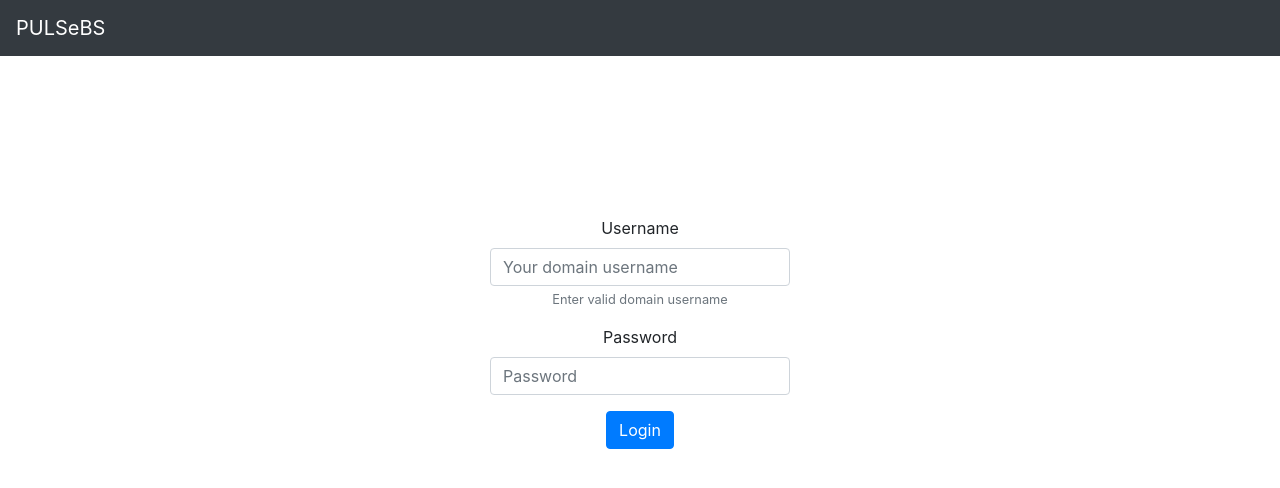
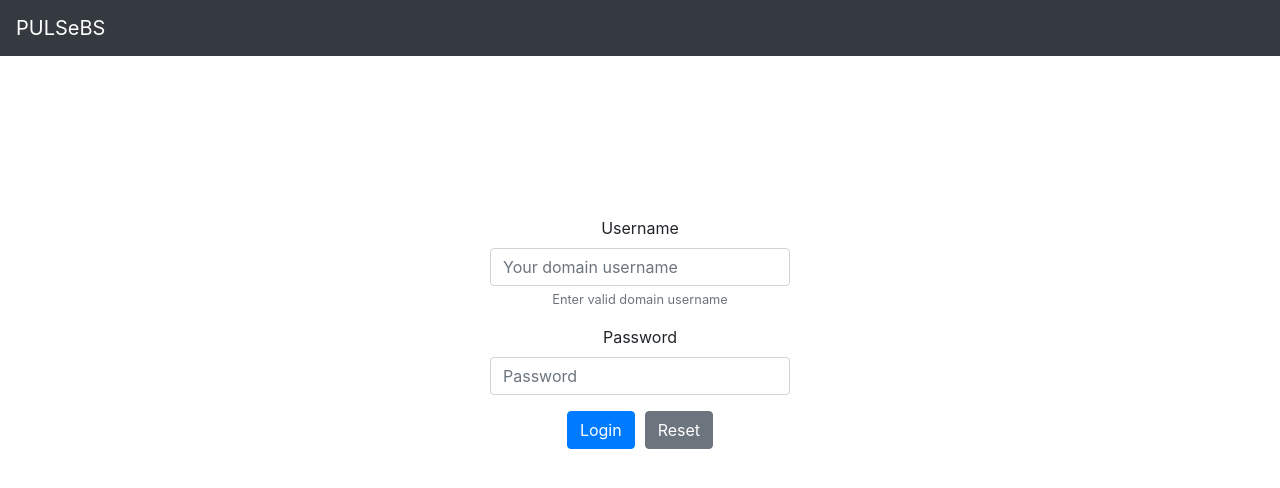
Before and after one commit to s277945/PULSeBS_12, a React (Create React App) app in the folder frontend/: page /login in a window 1280 px wide. Shown: the top 488 px of the page. Built offline with nearby package versions, Linux system fonts and the light colour scheme.

Commit message:
P1-29 login incremental changes

```diff
--- a/frontend/src/pages/Login.js
+++ b/frontend/src/pages/Login.js
@@ -46,7 +46,7 @@ export class Login extends Component {
         let lastchar=e.target.value.slice(-1);// extract last character
         if (/[a-zA-Z0-9_]/.test(lastchar)) {
             this.setState({ username : e.target.value });// allow only numbers, letters and underscore as username form input
-            this.setState({ showInvalidU: false });// reste invalid username form state
+            this.setState({ showInvalidU: false });// reset invalid username form state
         }
         else this.setState({ username : e.target.value.slice(0, -1)});// remove last character
     }
@@ -82,6 +82,10 @@ export class Login extends Component {
         .catch(err=>{ console.log(err); this.setState({ showErr : true}); });
     }
 
+    handleReset = (e) => {
+        e.preventDefault();
+        this.setState({ username: "", password: "", showInvalidU: false, showInvalidP: false });// reset invalid form state, reset form content
+    }
     render() {
 
         return (
@@ -108,8 +112,11 @@ export class Login extends Component {
                         }
                     </Form.Group>
 
-                    <Button variant="primary" type="submit" onClick={this.handleLogin}>
+                    <Button variant="primary" type="submit" onClick={this.handleLogin} style={{marginRight: "5px"}}>
                         Login
+                    </Button>
+                    <Button variant="secondary" type="submit" onClick={this.handleReset} style={{marginLeft: "5px"}}>
+                        Reset
                     </Button>
                 </Form>
             </div>
```
